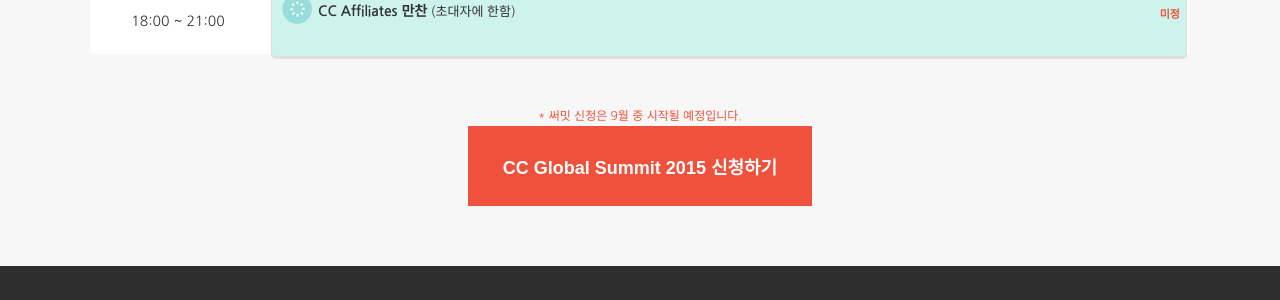
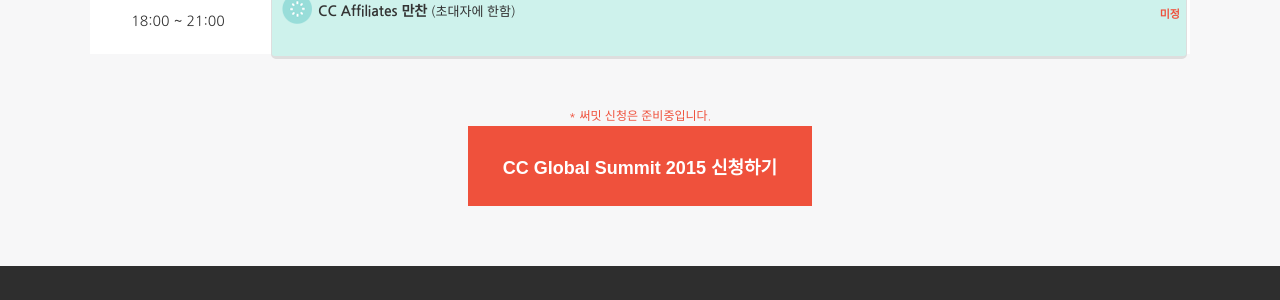
Before and after one commit to creativecommonskorea/2015-global-summit, a Jekyll site: the page built from programs.html, in a window 1280 px wide. Shown: the part 1843-2143 px from the top of the page. Built offline with Jekyll 4.4.1, drawn with Linux system fonts in a browser that asks for light colours; nearby versions of some CDN libraries.

Commit message:
Update programs.html

```diff
--- a/programs.html
+++ b/programs.html
@@ -37,7 +37,7 @@ layout: base
         {% include day16_detail.html %}
         {% include day17_detail.html %}
         <div class="apply_summit_wrap">
-            <span style="color:#ef513c; font-size: 12px;">* 써밋 신청은 9월 중 시작될 예정입니다.</span><br/>
+            <span style="color:#ef513c; font-size: 12px;">* 써밋 신청은 준비중입니다.</span><br/>
             <button class="apply_summit" type="button" onclick="alert('멋진 글로벌 써밋을 위해 준비중입니다 :)\n조금만 기다려주세요!');">CC Global Summit 2015 신청하기</button>
         </div>
     </section>
```
